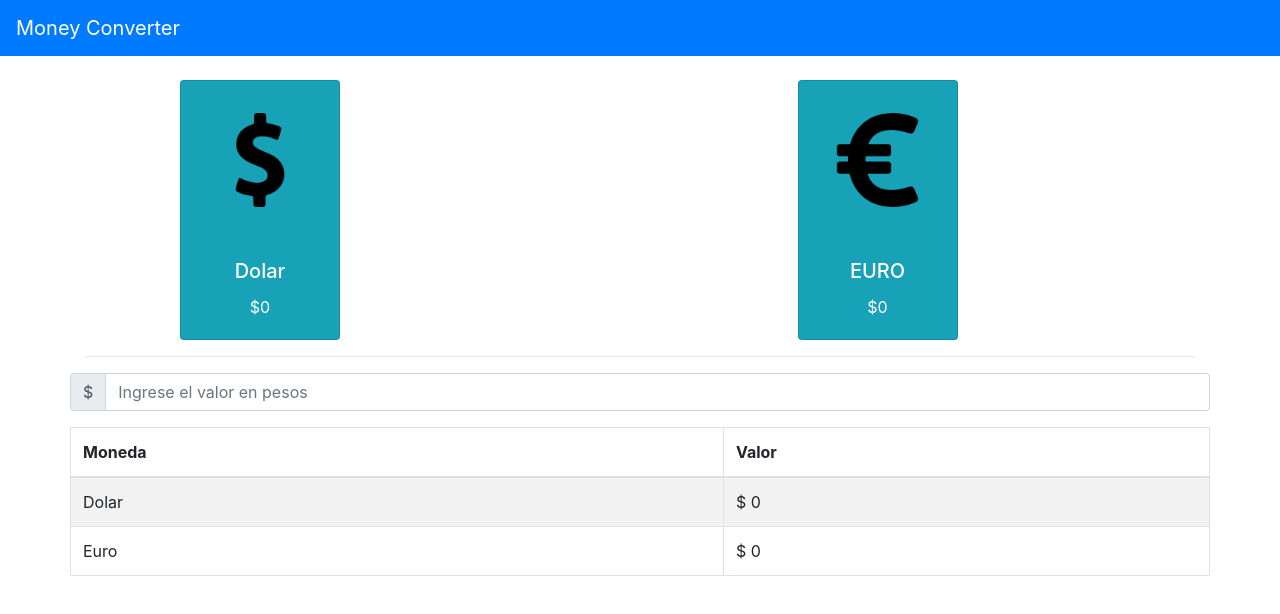
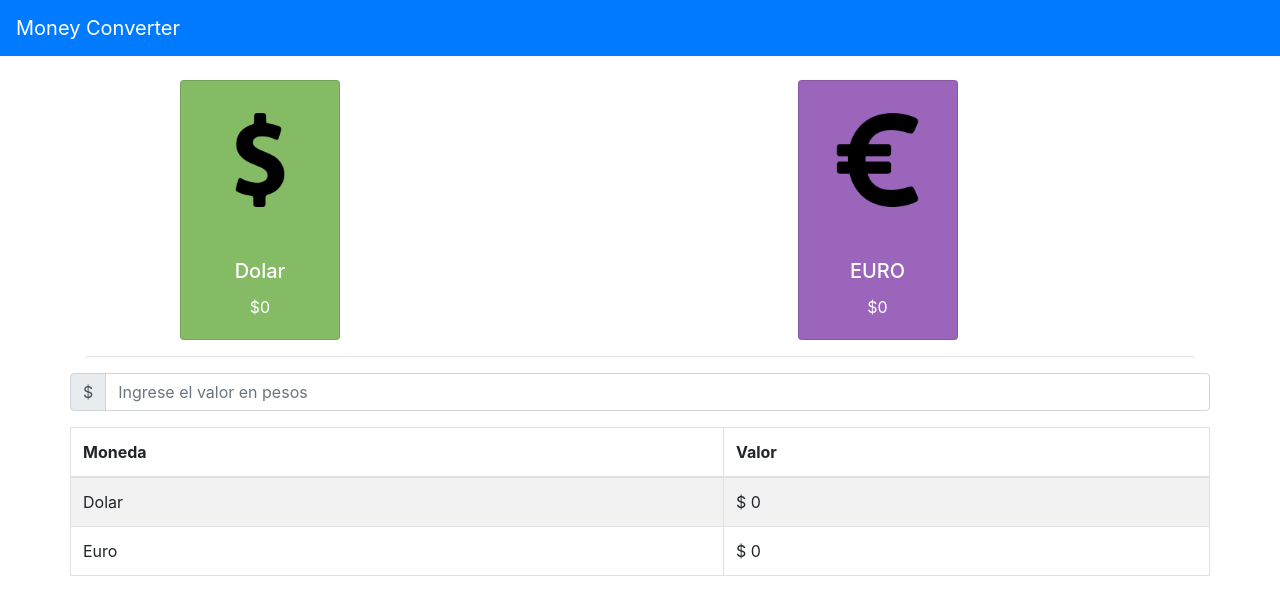
Before and after one commit to matias8588/currency-converter-react, a React (Create React App) app: page / in a window 1280 px wide. Shown: the top 614 px of the page. Built offline with nearby package versions, Linux system fonts and the light colour scheme; no server answers.

Commit message:
Background color to cards added

```diff
--- a/src/Components/Converter/Converter.jsx
+++ b/src/Components/Converter/Converter.jsx
@@ -53,9 +53,8 @@ export default class Converter extends Component {
               md={{ offset: 1 }}
             >
               <Card
-                bg="info"
                 text="white"
-                className="text-center"
+                className="dollar-card text-center"
                 style={{ width: "10rem" }}
               >
                 <Card.Img className="card-image" variant="top" src={Dollar} />
@@ -72,9 +71,8 @@ export default class Converter extends Component {
               md={{ offset: 2 }}
             >
               <Card
-                bg="info"
                 text="white"
-                className="text-center"
+                className="euro-card text-center"
                 style={{ width: "10rem" }}
               >
                 <Card.Img className="card-image" variant="top" src={Euro} />
--- a/src/Components/Converter/style.scss
+++ b/src/Components/Converter/style.scss
@@ -1,5 +1,11 @@
 .card-image {
   padding: 20%;
+}
+.dollar-card {
+  background-color: #85bb65;
+}
+.euro-card {
+  background-color: #9b65bb;
 }
 @media (min-width: 320px) and (max-width: 480px) {
   .column {
```
